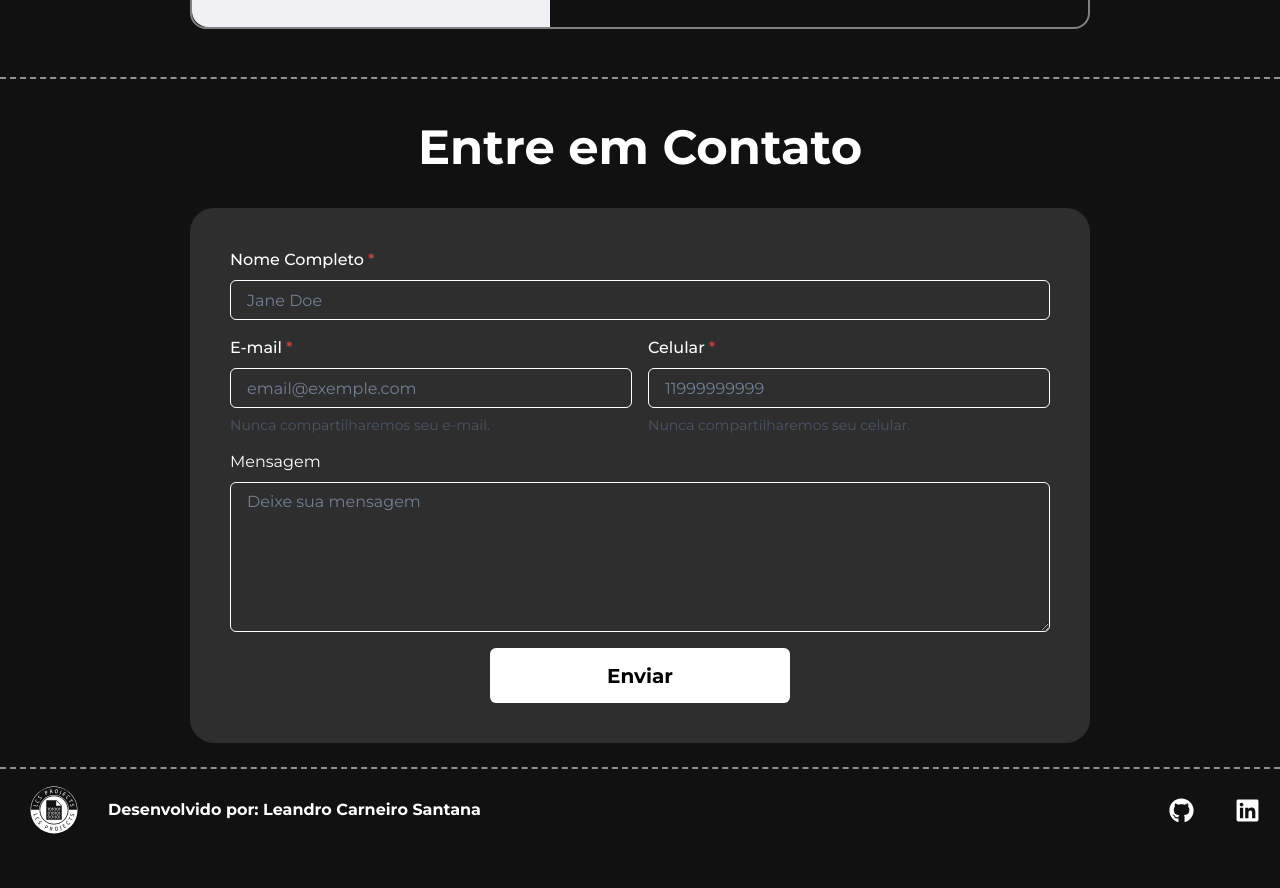
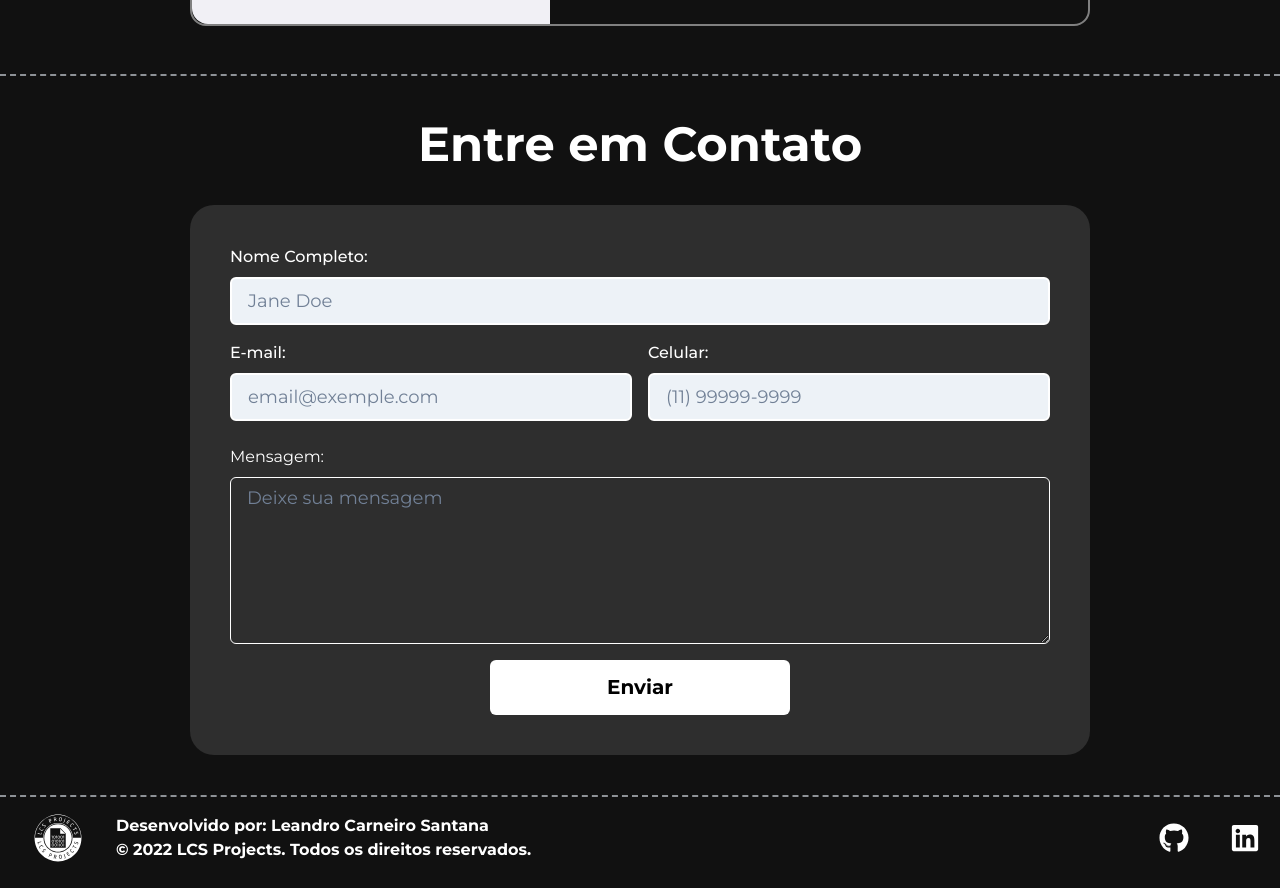
Before and after one commit to leandro0santana/my-site, a Next.js app: page / in a window 1280 px wide. Shown: the part 1440-2328 px from the top of the page. Before the commit the page ends 2300 px from the top, so only its background shows below. Built offline with nearby package versions, Linux system fonts and the light colour scheme.

Commit message:
Criando formulario do site

```diff
--- a/src/components/Footer/index.tsx
+++ b/src/components/Footer/index.tsx
@@ -1,7 +1,7 @@
-import { Flex, Image, Stack, Text } from "@chakra-ui/react";
-import { FaFacebookF, FaGithub, FaInstagram, FaLinkedin } from "react-icons/fa";
+import { Box, Flex, Image, Stack, Text } from "@chakra-ui/react";
+import { FaGithub, FaLinkedin } from "react-icons/fa";
 
-import { SocialButton } from "./SocialButton";
+import { SocialButton } from "../SocialButton";
 
 export function Footer() {
   return (
@@ -9,27 +9,45 @@ export function Footer() {
       justify="center"
       align="center"
       w="100%"
-      h={50}
-      my="4"
+      h={[220, 220, 150, 50]}
+      my={["8", "4"]}
     >
       <Flex
         w="100%"
         maxWidth={1280}
         justify="center"
         align="center"
-        flexDirection={["column-reverse", "row"]}
+        flexDirection={["column-reverse", "column-reverse", "column-reverse", "row"]}
       >
-        <Flex justify={["center", "flex-start"]} align="center" w={["100%", "50%"]}>
+        <Flex
+          flexDirection={["column", "row"]}
+          justify={["center", "center", "center", "flex-start"]}
+          align="center"
+          w={["100%", "100%", "100%", "50%"]}
+        >
           <Image
             src="/images/logo.svg"
             alt="LCS Projects"
             boxSize="100px"
-            mx={["5", "5", "5", "1"]}
+            mx={["auto", "2"]}
           />
-          <Text fontWeight="bold">Desenvolvido por: Leandro Carneiro Santana</Text>
+          <Box mx={["4", "0"]}>
+            <Text fontWeight="bold" textAlign={["center", "left"]}>
+              Desenvolvido por: Leandro Carneiro Santana
+            </Text>
+            <Text fontWeight="bold" textAlign={["center", "left"]}>
+              © 2022 LCS Projects. Todos os direitos reservados.
+            </Text>
+          </Box>
         </Flex>
 
-        <Flex justify={["center", "flex-end"]} align="center" w={["100%", "50%"]} mx={["4", "2"]}>
+        <Flex
+          justify={["center", "center", "center", "flex-end"]}
+          align="center"
+          w={["100%", "100%", "100%", "50%"]}
+          my={["2", "0"]}
+          mx={["4", "2"]}
+        >
           <Stack spacing="4" direction="row">
             <SocialButton
               href="https://github.com/leandro0santana/"
--- /dev/null
+++ b/src/components/Form/Input.tsx
@@ -0,0 +1,54 @@
+import {
+  Input as ChakraInput,
+  FormLabel,
+  FormControl,
+  InputProps as ChakraInputProps,
+  FormErrorMessage
+} from "@chakra-ui/react";
+import { forwardRef, ForwardRefRenderFunction } from "react";
+import { FieldError } from "react-hook-form";
+
+interface InputProps extends ChakraInputProps {
+  name: string;
+  label?: string;
+  error?: FieldError;
+}
+
+const InputBase: ForwardRefRenderFunction<HTMLInputElement, InputProps>
+  = ({ name, label, error = null, ...rest }, ref) => {
+    return (
+      <FormControl isInvalid={!!error}>
+        { !!label && <FormLabel htmlFor={name}>{label}</FormLabel>}
+          <ChakraInput
+            id={name}
+            name={name}
+            borderColor="white"
+            variant="filled"
+            size="lg"
+            _hover={{
+              borderColor: "black.900",
+              bgColor: "white",
+              color: "black.500",
+              _placeholder: {
+                color: "black.500"
+              },
+            }}
+            _focus={{
+              borderColor: "black.900",
+              bgColor: "white",
+              color: "black.500",
+            }}
+            ref={ref}
+            {...rest}
+          />
+
+        { !!error && (
+          <FormErrorMessage>
+            {error.message}
+          </FormErrorMessage>
+        )}
+      </FormControl>
+    )
+  }
+
+export const Input = forwardRef(InputBase);
--- /dev/null
+++ b/src/components/Form/Textarea.tsx
@@ -0,0 +1,45 @@
+import {
+  Textarea as ChakraTextarea,
+  TextareaProps as ChakraTextareaProps,
+  Text,
+  Box
+} from "@chakra-ui/react";
+import { forwardRef, ForwardRefRenderFunction } from "react";
+import { FieldError } from "react-hook-form";
+
+interface TextareaProps extends ChakraTextareaProps {
+  name: string;
+  label?: string;
+  error?: FieldError;
+}
+
+const TextareaBase: ForwardRefRenderFunction<HTMLTextAreaElement, TextareaProps>
+  = ({ name, label, error = null, ...rest }, ref) => {
+    return (
+      <Box>
+        { !!label && <Text mb="8px">{label}</Text>}
+        <ChakraTextarea
+          id={name}
+          name={name}
+          size="lg"
+          rows={6}
+          resize="vertical"
+          borderColor="white"
+          isInvalid={!!error}
+          _hover={{
+            borderColor: "black.900",
+            bgColor: "white",
+            color: "black.500",
+            _placeholder: {
+              color: "black.500"
+            },
+          }}
+          ref={ref}
+          {...rest}
+        />
+        { !!error && <Text mb="8px" color="red.300">{error.message}</Text> }
+      </Box>
+  )
+}
+
+export const Textarea = forwardRef(TextareaBase);
--- a/src/components/Header/ActiveNavLink.tsx
+++ b/src/components/Header/ActiveNavLink.tsx
@@ -1,5 +1,7 @@
 import { ReactElement } from "react";
 import { Link, LinkProps } from "react-scroll";
+
+import { useHeaderDrawer } from "../../contexts/HeaderDrawerContext";
 
 interface ActiveNavLinkProps extends LinkProps{
   children: ReactElement;
@@ -11,6 +13,8 @@ export function ActiveNavLink({
   shouldMatchExactHref = false,
   ...rest
 }: ActiveNavLinkProps) {
+  const { onClose } = useHeaderDrawer();
+
   return (
     <Link
       activeClass=""
@@ -19,6 +23,7 @@ export function ActiveNavLink({
       smooth={true}
       offset={-70}
       duration={500}
+      onClick={onClose}
     >
       {children}
     </Link>
--- a/src/components/Header/NavLink.tsx
+++ b/src/components/Header/NavLink.tsx
@@ -8,6 +8,7 @@ interface NavLinkProps extends ChakraLinkProps {
 }
 
 export function NavLink({ children, href, ...rest }: NavLinkProps) {
+
   return (
     <ActiveNavLink shouldMatchExactHref={true} to={href} href={href}>
       <ChakraLink
--- a/src/components/Project.tsx
+++ b/src/components/Project.tsx
@@ -40,8 +40,8 @@ export function Project({
         <Image
           src={`/images/${image}`}
           alt={title}
-          borderTopRadius={["16", "0"]}
-          borderTopLeftRadius={["0", "16"]}
+          borderTopRightRadius={["16", "0"]}
+          borderTopLeftRadius={["16", "16"]}
           borderBottomLeftRadius={["0", "16"]}
         />
       </Box>
--- a/src/components/Footer/SocialButton.tsx
+++ b/src/components/SocialButton.tsx
@@ -1,5 +1,5 @@
+import { ElementType } from 'react';
 import { Link, LinkProps, Icon } from '@chakra-ui/react';
-import { ElementType } from 'react';
 
 interface SocialButtonProps extends LinkProps {
   icon: ElementType;
@@ -17,8 +17,8 @@ export function SocialButton({ href, icon, ...rest }: SocialButtonProps) {
       justifyContent="center"
       borderRadius="10px"
       color="white"
-      w="50px"
-      h="50px"
+      w="55px"
+      h="55px"
       _hover={{
         textDecoration: "none",
         color: "white",
@@ -26,7 +26,7 @@ export function SocialButton({ href, icon, ...rest }: SocialButtonProps) {
       }}
       {...rest}
     >
-      <Icon as={icon} fontSize="25" />
+      <Icon as={icon} fontSize="30" />
     </Link>
   )
 }
--- a/src/components/WhatsAppButton.tsx
+++ b/src/components/WhatsAppButton.tsx
@@ -13,8 +13,8 @@ export function WhatsAppButton() {
       borderRadius="50%"
       color="white"
       bg="#34af23"
-      w={["45px", "50px"]}
-      h={["45px", "50px"]}
+      w={["55px", "50px"]}
+      h={["55px", "50px"]}
       position="fixed"
       bottom="4"
       right="4"
@@ -24,7 +24,7 @@ export function WhatsAppButton() {
       zIndex="9"
       title="LCS Projects"
     >
-      <Icon as={FaWhatsapp} fontSize={["25", "30"]} />
+      <Icon as={FaWhatsapp} fontSize="30" />
     </Link>
   )
 }
--- a/src/contexts/HeaderDrawerContext.tsx
+++ b/src/contexts/HeaderDrawerContext.tsx
@@ -16,7 +16,7 @@ export function HeaderDrawerProvider({ children }: HeaderDrawerContextProps) {
 
   useEffect(() => {
     disclosure.onClose();
-  }, [router.asPath, disclosure]);
+  }, [router.asPath]);
 
   return (
     <HeaderDrawerContext.Provider value={disclosure}>
--- a/src/pages/index.tsx
+++ b/src/pages/index.tsx
@@ -1,4 +1,6 @@
 import type { NextPage } from 'next';
+import qs from 'querystring';
+import Head from 'next/head';
 import {
   Box,
   Flex,
@@ -8,23 +10,86 @@ import {
   Text,
   Link as ChakraLink,
   Divider,
-  FormControl,
-  FormLabel,
-  Input,
-  FormHelperText,
-  Textarea,
-  Button
+  Button,
+  useToast
 } from '@chakra-ui/react';
 import { Link } from 'react-scroll';
-import Head from 'next/head';
+import { FaGithub, FaLinkedin } from 'react-icons/fa';
+import { SubmitHandler, useForm } from 'react-hook-form';
+import { yupResolver } from "@hookform/resolvers/yup";
+import * as yup from "yup";
 
 import { WhatsAppButton } from '../components/WhatsAppButton';
 import { Project } from '../components/Project';
 import { Skills } from '../components/Skills';
-import { SocialButton } from '../components/Footer/SocialButton';
-import { FaGithub, FaLinkedin } from 'react-icons/fa';
+import { SocialButton } from '../components/SocialButton';
+import { Input } from '../components/Form/Input';
+import { Textarea } from '../components/Form/Textarea';
+
+interface DataFormContactUs {
+  name: string;
+  email: string;
+  phone: string;
+  message: string;
+}
+
+const createContactUsFormSchema = yup.object().shape({
+  name: yup.string().required("Nome Completo Obrigatório"),
+  email: yup.string().email("Digite um e-mail válido").required("E-mail Obrigatório"),
+  phone: yup.string().min(11, "Celular Obrigatório"),
+  message: yup.string().required("Mensagem Obrigatório"),
+});
 
 const Home: NextPage = () => {
+  const toast = useToast();
+
+  const { register, handleSubmit, formState } = useForm<DataFormContactUs>({
+    resolver: yupResolver(createContactUsFormSchema)
+  });
+
+  const { errors, isSubmitting } = formState;
+
+
+  const handleSubmitContactUs: SubmitHandler<DataFormContactUs> = async ({
+    name,
+    email,
+    phone,
+    message
+  }) => {
+    const formContact = qs.stringify({
+      "name": encodeURIComponent(name),
+      "email": encodeURIComponent(email),
+      "phone": encodeURIComponent(phone),
+      "message": encodeURIComponent(message),
+    });
+
+    console.log(formContact);
+
+    fetch("/", {
+      method: "POST",
+      headers: { "Content-Type": "application/x-www-form-urlencoded" },
+      body: formContact,
+    })
+      .then(() =>
+        toast({
+          title: "Contato enviando.",
+          description: "Seu contato foi enviando com sucesso.",
+          status: "success",
+          duration: 9000,
+          isClosable: true,
+        })
+      )
+      .catch((error) =>
+        toast({
+          title: "Erro ao enviar o contato.",
+          description: error,
+          status: "success",
+          duration: 9000,
+          isClosable: true,
+        })
+      );
+  }
+
   return (
     <>
       <Head>
@@ -37,7 +102,7 @@ const Home: NextPage = () => {
         justify="center"
         align="center"
         direction="column"
-        paddingTop={["16", "28"]}
+        paddingTop={["16", "16", "0", "28"]}
       >
 
         <WhatsAppButton />
@@ -55,9 +120,9 @@ const Home: NextPage = () => {
             maxWidth={1280}
             justify="center"
             align="center"
-            flexDirection={["column-reverse", "row"]}
+            flexDirection={["column-reverse", "column-reverse", "column-reverse", "row"]}
           >
-            <Box w={["100%", "70%"]} px="6">
+            <Box w={["100%", "100%", "100%", "70%"]} px="6">
               <Heading
                 fontSize={["xl", "2xl"]}
                 my="4"
@@ -86,7 +151,7 @@ const Home: NextPage = () => {
                   duration={500}
                 >
                   <ChakraLink
-                    w={["100%", "250px"]}
+                    w={["100%","100%", "250px", "250px"]}
                     h="55px"
                     display="flex"
                     justifyContent="center"
@@ -114,7 +179,7 @@ const Home: NextPage = () => {
                   duration={500}
                 >
                   <ChakraLink
-                    w={["100%", "250px"]}
+                    w={["100%","100%", "250px", "250px"]}
                     h="55px"
                     display="flex"
                     justifyContent="center"
@@ -137,11 +202,14 @@ const Home: NextPage = () => {
               </Stack>
             </Box>
 
-            <Box w={["100%", "30%"]}>
+            <Box w={["100%","100%", "100%", "30%"]}>
+              <Flex justify="center" align="center" w="100%">
                 <Image
+                  w={["100%","100%", "500px", "100%"]}
                   src="/images/avatar.png"
                   alt="Leandro Carneiro Santana"
                 />
+              </Flex>
 
               <Flex justify="center" align="center" w="100%" mt="4">
                 <Stack spacing="4" direction="row">
@@ -183,9 +251,9 @@ const Home: NextPage = () => {
           >
             <Heading
               fontSize={["4xl", "5xl"]}
-              my="4"
               color="white"
               textAlign="center"
+              mb="8"
             >
               Skills
             </Heading>
@@ -212,13 +280,13 @@ const Home: NextPage = () => {
           <Box
             w="100%"
             maxWidth={900}
-            mx={["4", "0"]}
+            mx={["4", "4", "4", "0"]}
           >
             <Heading
               fontSize={["4xl", "5xl"]}
-              my="4"
               color="white"
               textAlign="center"
+              mb="8"
             >
               Meus Projetos
             </Heading>
@@ -254,7 +322,7 @@ const Home: NextPage = () => {
           align="center"
           w="100%"
           id="contact"
-          my="6"
+          my="10"
         >
           <Box
             w="100%"
@@ -263,11 +331,11 @@ const Home: NextPage = () => {
             name="contact"
             method="POST"
             data-netlify="true"
-            mx={["4", "0"]}
+            mx={["4", "4", "4", "0"]}
+            onSubmit={handleSubmit(handleSubmitContactUs)}
           >
             <Heading
               fontSize={["4xl", "5xl"]}
-              my="4"
               color="white"
               textAlign="center"
               mb="8"
@@ -277,50 +345,45 @@ const Home: NextPage = () => {
 
             <Box bgColor="black.500" p={["7","10"]} borderRadius="24">
               <Stack spacing="4">
-                <FormControl isRequired>
-                  <FormLabel htmlFor="full-name">Nome Completo</FormLabel>
-                  <Input id="full-name" name="full-name" placeholder="Jane Doe" borderColor="white" />
-                </FormControl>
+                <Input
+                  label="Nome Completo:"
+                  placeholder="Jane Doe"
+                  error={errors.name}
+                  {...register("name")}
+                />
 
                 <Stack spacing="4" direction={["column", "row"]}>
-                  <FormControl isRequired>
-                    <FormLabel htmlFor="email">E-mail</FormLabel>
-                    <Input id="email" name="email" type="email" placeholder="email@exemple.com" borderColor="white" />
-                    <FormHelperText>Nunca compartilharemos seu e-mail.</FormHelperText>
-                  </FormControl>
+                  <Input
+                    label="E-mail:"
+                    type="email"
+                    placeholder="email@exemple.com"
+                    error={errors.email}
+                    {...register("email")}
+                  />
 
-                  <FormControl isRequired>
-                    <FormLabel htmlFor="phone">Celular</FormLabel>
                   <Input
-                      id="phone"
-                      name="phone"
+                    label="Celular:"
+                    placeholder="(11) 99999-9999"
                     maxLength={11}
-                      minLength={11}
-                      placeholder="11999999999"
-                      borderColor="white"
+                    error={errors.phone}
+                    {...register("phone")}
                   />
-                    <FormHelperText>Nunca compartilharemos seu celular.</FormHelperText>
-                  </FormControl>
                 </Stack>
 
                 <Box>
-                  <Text mb="8px">Mensagem</Text>
+                  <Text mb="8px"></Text>
                   <Textarea
-                    id="message"
-                    name="message"
+                    label="Mensagem:"
                     placeholder="Deixe sua mensagem"
-                    size="md"
-                    rows={6}
-                    resize="vertical"
-                    isRequired
-                    borderColor="white"
+                    error={errors.message}
+                    {...register("message")}
                   />
                 </Box>
 
                 <Flex align="center" justify="center">
                   <Button
                     type="submit"
-                    loadingText="Loading"
+                    isLoading={isSubmitting}
                     colorScheme="teal"
                     variant="outline"
                     spinnerPlacement="start"
```
Also changed, not shown: package.json (+6 -1 lines), 1 other file (tests, documents, lock files or other folders). Lines whose indentation alone changed are shown as unchanged.
